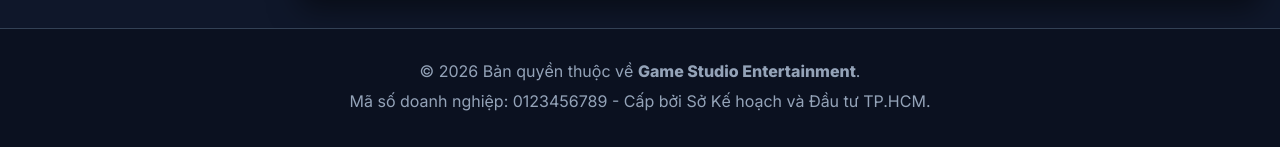
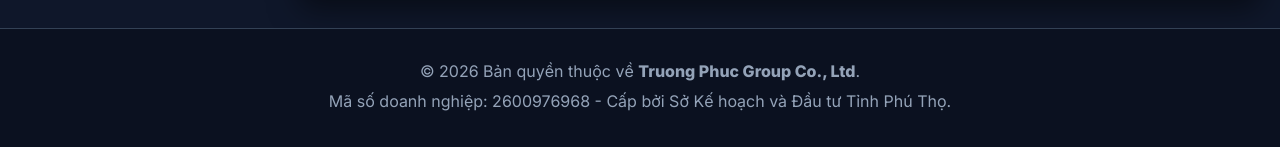
Before and after one commit to quangtruongibm-hue/RoyalEmpireMatch3, a plain HTML site: page index.html in a window 1280 px wide. Shown: the part 937-1084 px from the top of the page. Drawn offline with Linux system fonts and the light colour scheme.

Commit message:
Update footer information and copyright details

```diff
--- a/index.html
+++ b/index.html
@@ -231,8 +231,8 @@
     <!-- Footer thông tin chủ sở hữu -->
     <footer class="site-footer">
         <div class="footer-content" id="content-footer-info">
-            <p>&copy; 2026 Bản quyền thuộc về <strong>Game Studio Entertainment</strong>.</p>
-            <p>Mã số doanh nghiệp: 0123456789 - Cấp bởi Sở Kế hoạch và Đầu tư TP.HCM.</p>
+            <p>© 2026 Bản quyền thuộc về <strong> Truong Phuc Group Co., Ltd</strong>.</p>
+            <p>Mã số doanh nghiệp: 2600976968 - Cấp bởi Sở Kế hoạch và Đầu tư Tỉnh Phú Thọ.</p>
         </div>
     </footer>
 
```
